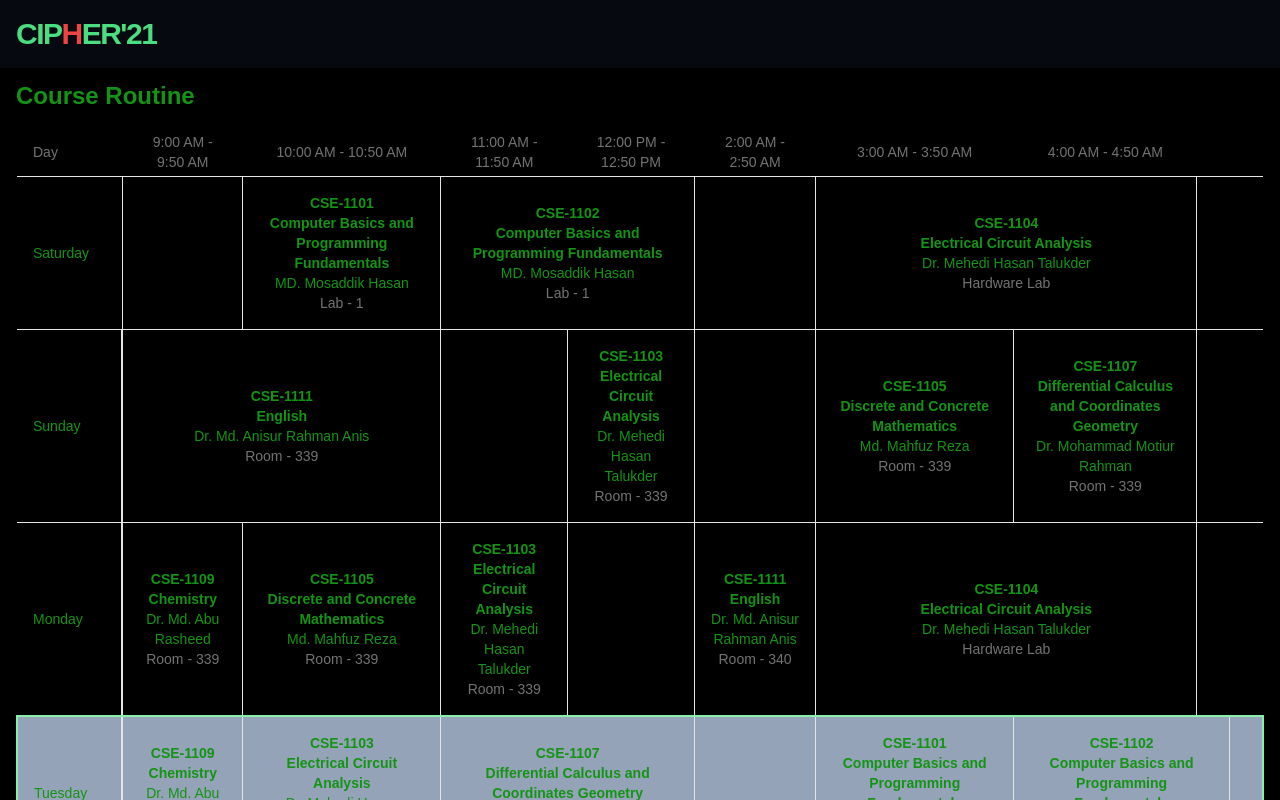
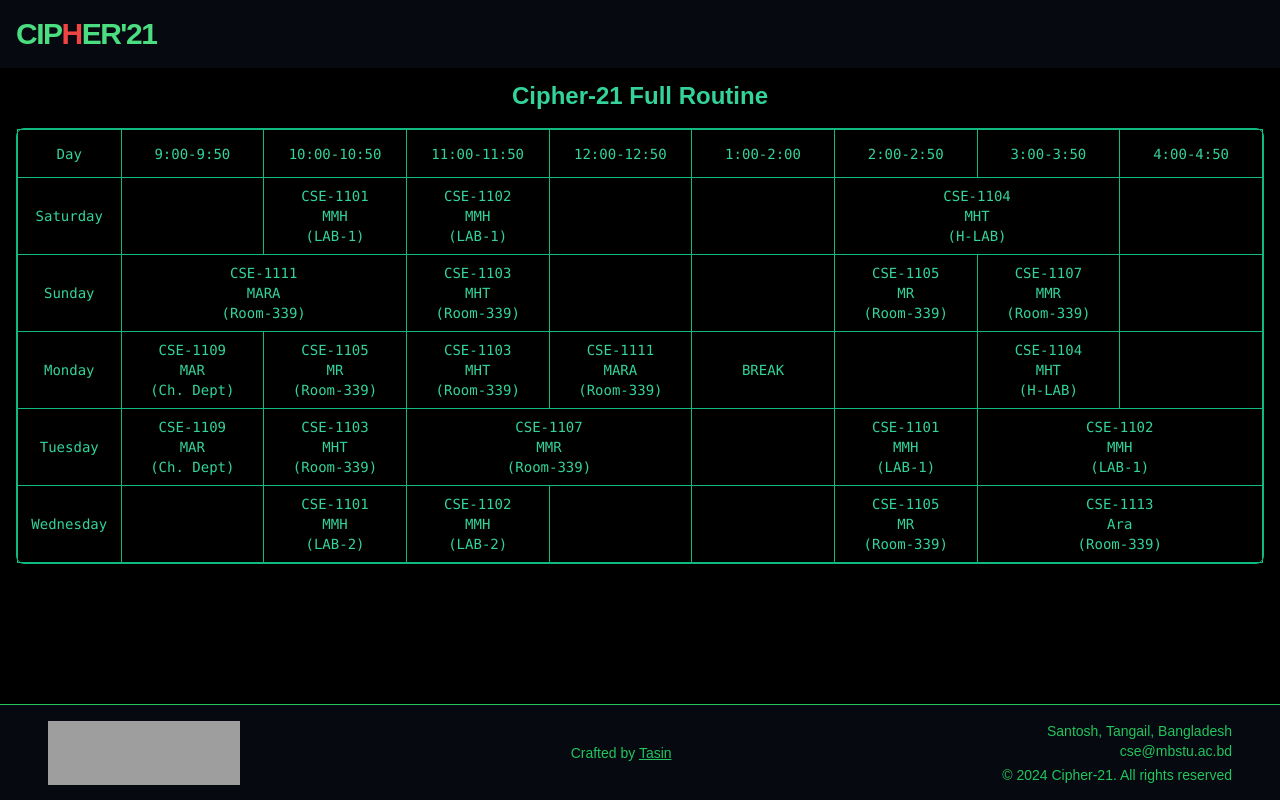
Before and after one commit to NurTasin/cipher-21, a Next.js app: page /routine in a window 1280 px wide. Shown: the top 800 px of the page. Built offline with nearby package versions, Linux system fonts and the light colour scheme; grey boxes are pictures that could not be loaded.

Commit message:
Fixes the Routine

```diff
--- a/app/(pages)/routine/page.tsx
+++ b/app/(pages)/routine/page.tsx
@@ -1,167 +1,120 @@
-"use client";
-import React from 'react';
+import { Table, TableBody, TableCell, TableHead, TableHeader, TableRow } from "@/components/ui/table"
 
-import {routine} from '../../../lib/data/routine';
-import instructors from '../../../lib/data/instructors';
-import courses from '@/lib/data/courses';
-import { ScrollArea, ScrollBar } from "@/components/ui/scroll-area";
-import { Separator } from "@/components/ui/separator";
-import { Table, TableBody, TableCell, TableHead, TableHeader, TableRow } from "@/components/ui/table";
-const weekday = ["Sunday", "Monday", "Tuesday", "Wednesday", "Thursday", "Friday", "Saturday"];
-
-const useIsMobile = () => {
-    const [isMobile, setIsMobile] = React.useState(false)
-
-    React.useEffect(() => {
-        const checkIsMobile = () => setIsMobile(window.innerWidth < 768)
-        checkIsMobile()
-        window.addEventListener('resize', checkIsMobile)
-        return () => window.removeEventListener('resize', checkIsMobile)
-    }, [])
-
-    return isMobile
-}
-
-const isLongSlot = (slot: string) => {
-    const [start, end] = slot.split('-')
-    const [startHour, startMinute] = start.split(':').map(Number)
-    const [endHour, endMinute] = end.split(':').map(Number)
-    const duration = (endHour - startHour) * 60 + (endMinute - startMinute)
-    return duration > 60
-}
-
-const MobileView = () => (
-    <div className="space-y-6">
-        {Object.entries(routine).map(([day, { dayname, classes }]) => (
-            <div key={day} className="bg-muted rounded-lg overflow-hidden">
-                <div className="bg-primary text-primary-foreground p-2 font-semibold">{dayname}</div>
-                <ScrollArea className="w-full whitespace-nowrap rounded-md border">
-                    <div className="flex">
-                        {classes.map((course, index) => (
-                            <div
-                                key={`${day}-${index}`}
-                                className={`flex-none p-2 border-r last:border-r-0 ${isLongSlot(course.slot) ? 'w-[300px]' : 'w-[150px]'}`}
-                            >
-                                <div className="text-sm font-medium text-center mb-2">{course.slot}</div>
-                                <Separator className="my-2" />
-                                <div className="mt-1">
-                                    <div className="font-semibold text-sm text-center">{course.courseCode}</div>
-                                    <div className="text-xs text-center">{course.instructor}</div>
-                                    <div className="text-xs text-muted-foreground text-center">{course.roomNumber}</div>
-                                </div>
-                            </div>
-                        ))}
-                    </div>
-                    <ScrollBar orientation="horizontal" />
-                </ScrollArea>
-            </div>
-        ))}
-    </div>
-)
-
-const DesktopView = () => {
-    const [selectedDay, setSelectedDay] = React.useState<string | null>(null);
-    const allSlots = [
-        "08:00-08:50", "09:00-09:50", "10:00-10:50", "11:00-11:50",
-        "12:00-12:50", "02:00-02:50", "03:00-03:50", "04:00-04:50"
-    ]
-
-    const getSlotSpan = (slot: string) => {
-        const [start, end] = slot.split('-')
-        const startIndex = allSlots.findIndex(s => s.startsWith(start))
-        const endIndex = allSlots.findIndex(s => s.endsWith(end))
-        return endIndex - startIndex + 1
-    }
-
-    const formatTimeSlot = (slot: string) => {
-        const [start, end] = slot.split('-')
-        const formatTime = (time: string) => {
-            const [hour, minute] = time.split(':')
-            const hourNum = parseInt(hour)
-            const ampm = hourNum >= 12 ? 'PM' : 'AM'
-            const formattedHour = hourNum % 12 || 12
-            return `${formattedHour}:${minute} ${ampm}`
-        }
-        return `${formatTime(start)} - ${formatTime(end)}`
-    }
-
-    const getEarliestSlot = () => {
-        return allSlots.find(slot =>
-            Object.values(routine).some(day =>
-                day.classes.some(course => course.slot.startsWith(slot.split('-')[0]))
-            )
-        ) || allSlots[0]
-    }
-
-    const getLatestSlot = () => {
-        return [...allSlots].reverse().find(slot =>
-            Object.values(routine).some(day =>
-                day.classes.some(course => course.slot.endsWith(slot.split('-')[1]))
-            )
-        ) || allSlots[allSlots.length - 1]
-    }
-
-    const earliestSlot = getEarliestSlot()
-    const latestSlot = getLatestSlot()
-    const displaySlots = allSlots.slice(
-        allSlots.indexOf(earliestSlot),
-        allSlots.indexOf(latestSlot) + 1
-    )
-
-    React.useEffect(() => {
-        console.log(weekday[new Date().getDay()]);
-        setSelectedDay(weekday[new Date().getDay()]);
-    }, [])
-
+export default function HackerRoutine() {
   return (
-        <Table>
+    <div className="min-h-[calc(100vh-275px)] md:min-h-[calc(100vh-160px)] p-4 bg-black rounded-lg overflow-x-auto md:overflow-x-visible">
+      <h1 className="text-2xl font-bold mb-4 text-emerald-400 text-center">Cipher-21 Full Routine</h1>
+      <div className="border border-emerald-500 rounded-lg min-w-[800px] md:min-w-full">
+        <Table className="border-collapse md:w-full">
           <TableHeader>
             <TableRow>
-                    <TableHead className="w-[100px]">Day</TableHead>
-                    {displaySlots.map(slot => (
-                        <TableHead key={slot} className="text-center">{formatTimeSlot(slot)}</TableHead>
-                    ))}
+              <TableHead className="text-emerald-400 font-mono border border-emerald-500 p-2 text-center">Day</TableHead>
+              <TableHead className="text-emerald-400 font-mono border border-emerald-500 p-2 text-center min-w-32">9:00-9:50</TableHead>
+              <TableHead className="text-emerald-400 font-mono border border-emerald-500 p-2 text-center min-w-32">10:00-10:50</TableHead>
+              <TableHead className="text-emerald-400 font-mono border border-emerald-500 p-2 text-center min-w-32">11:00-11:50</TableHead>
+              <TableHead className="text-emerald-400 font-mono border border-emerald-500 p-2 text-center min-w-32">12:00-12:50</TableHead>
+              <TableHead className="text-emerald-400 font-mono border border-emerald-500 p-2 text-center min-w-32">1:00-2:00</TableHead>
+              <TableHead className="text-emerald-400 font-mono border border-emerald-500 p-2 text-center min-w-32">2:00-2:50</TableHead>
+              <TableHead className="text-emerald-400 font-mono border border-emerald-500 p-2 text-center min-w-32">3:00-3:50</TableHead>
+              <TableHead className="text-emerald-400 font-mono border border-emerald-500 p-2 text-center min-w-32">4:00-4:50</TableHead>
             </TableRow>
           </TableHeader>
-            <TableBody>
-                {Object.values(routine).map(({ dayname, classes }) => (
-                    <TableRow key={dayname} className={`${dayname.toLowerCase().trim() === weekday[new Date().getDay()].toLowerCase().trim() ? "border-2 border-green-300 bg-slate-400" : ""} hover:bg-inherit`}>
-                        <TableCell className="font-medium relative">
-                            {dayname}
-                            <div className="absolute top-0 right-0 bottom-0 w-px bg-border" />
+          <TableBody className="font-mono">
+            <TableRow>
+              <TableCell className="text-emerald-400 border border-emerald-500 p-2 text-center">Saturday</TableCell>
+              <TableCell className="text-emerald-400 border border-emerald-500 p-2 text-center"></TableCell>
+              <TableCell className="text-emerald-400 border border-emerald-500 p-2 text-center">
+                CSE-1101<br />MMH<br />(LAB-1)
               </TableCell>
-                        {displaySlots.map((slot, index) => {
-                            const course = classes.find(c => c.slot.startsWith(slot.split('-')[0]))
-                            if (course) {
-                                const span = getSlotSpan(course.slot)
-                                if (index === displaySlots.findIndex(s => s.startsWith(course.slot.split('-')[0]))) {
-                                    return (
-                                        <TableCell key={slot} colSpan={span} className="text-center border">
-                                            <div className="font-semibold">{course.courseCode}</div>
-                                            <div className="font-semibold">{courses[course.courseCode].name}</div>
-                                            <div className="text-sm">{instructors[course.instructor].full}</div>
-                                            <div className="text-sm text-muted-foreground">{course.roomNumber}</div>
+              <TableCell className="text-emerald-400 border border-emerald-500 p-2 text-center">
+                CSE-1102<br />MMH<br />(LAB-1)
               </TableCell>
-                                    )
-                                }
-                                return null
-                            }
-                            return <TableCell key={slot} />
-                        })}
+              <TableCell className="text-emerald-400 border border-emerald-500 p-2 text-center"></TableCell>
+              <TableCell className="text-emerald-400 border border-emerald-500 p-2 text-center"></TableCell>
+              <TableCell className="text-emerald-400 border border-emerald-500 p-2 text-center" colSpan={2}>
+                CSE-1104<br />MHT<br />(H-LAB)
+              </TableCell>
+              <TableCell className="text-emerald-400 border border-emerald-500 p-2 text-center"></TableCell>
             </TableRow>
-                ))}
+            <TableRow>
+              <TableCell className="text-emerald-400 border border-emerald-500 p-2 text-center">Sunday</TableCell>
+              <TableCell className="text-emerald-400 border border-emerald-500 p-2 text-center" colSpan={2}>
+                CSE-1111<br />MARA<br />(Room-339)
+              </TableCell>
+              <TableCell className="text-emerald-400 border border-emerald-500 p-2 text-center">
+                CSE-1103<br />MHT<br />(Room-339)
+              </TableCell>
+              <TableCell className="text-emerald-400 border border-emerald-500 p-2 text-center"></TableCell>
+              <TableCell className="text-emerald-400 border border-emerald-500 p-2 text-center"></TableCell>
+              <TableCell className="text-emerald-400 border border-emerald-500 p-2 text-center">
+                CSE-1105<br />MR<br />(Room-339)
+              </TableCell>
+              <TableCell className="text-emerald-400 border border-emerald-500 p-2 text-center">
+                CSE-1107<br />MMR<br />(Room-339)
+              </TableCell>
+              <TableCell className="text-emerald-400 border border-emerald-500 p-2 text-center"></TableCell>
+            </TableRow>
+            <TableRow>
+              <TableCell className="text-emerald-400 border border-emerald-500 p-2 text-center">Monday</TableCell>
+              <TableCell className="text-emerald-400 border border-emerald-500 p-2 text-center">
+                CSE-1109<br />MAR<br />(Ch. Dept)
+              </TableCell>
+              <TableCell className="text-emerald-400 border border-emerald-500 p-2 text-center">
+                CSE-1105<br />MR<br />(Room-339)
+              </TableCell>
+              <TableCell className="text-emerald-400 border border-emerald-500 p-2 text-center">
+                CSE-1103<br />MHT<br />(Room-339)
+              </TableCell>
+              <TableCell className="text-emerald-400 border border-emerald-500 p-2 text-center">
+                CSE-1111<br />MARA<br />(Room-339)
+              </TableCell>
+              <TableCell className="text-emerald-400 border border-emerald-500 p-2 text-center">BREAK</TableCell>
+              <TableCell className="text-emerald-400 border border-emerald-500 p-2 text-center"></TableCell>
+              <TableCell className="text-emerald-400 border border-emerald-500 p-2 text-center">
+                CSE-1104<br />MHT<br />(H-LAB)
+              </TableCell>
+              <TableCell className="text-emerald-400 border border-emerald-500 p-2 text-center"></TableCell>
+            </TableRow>
+            <TableRow>
+              <TableCell className="text-emerald-400 border border-emerald-500 p-2 text-center">Tuesday</TableCell>
+              <TableCell className="text-emerald-400 border border-emerald-500 p-2 text-center">
+                CSE-1109<br />MAR<br />(Ch. Dept)
+              </TableCell>
+              <TableCell className="text-emerald-400 border border-emerald-500 p-2 text-center">
+                CSE-1103<br />MHT<br />(Room-339)
+              </TableCell>
+              <TableCell className="text-emerald-400 border border-emerald-500 p-2 text-center" colSpan={2}>
+                CSE-1107<br />MMR<br />(Room-339)
+              </TableCell>
+              <TableCell className="text-emerald-400 border border-emerald-500 p-2 text-center"></TableCell>
+              <TableCell className="text-emerald-400 border border-emerald-500 p-2 text-center">
+                CSE-1101<br />MMH<br />(LAB-1)
+              </TableCell>
+              <TableCell className="text-emerald-400 border border-emerald-500 p-2 text-center" colSpan={2}>
+                CSE-1102<br />MMH<br />(LAB-1)
+              </TableCell>
+            </TableRow>
+            <TableRow>
+              <TableCell className="text-emerald-400 border border-emerald-500 p-2 text-center">Wednesday</TableCell>
+              <TableCell className="text-emerald-400 border border-emerald-500 p-2 text-center"></TableCell>
+              <TableCell className="text-emerald-400 border border-emerald-500 p-2 text-center">
+                CSE-1101<br />MMH<br />(LAB-2)
+              </TableCell>
+              <TableCell className="text-emerald-400 border border-emerald-500 p-2 text-center">
+                CSE-1102<br />MMH<br />(LAB-2)
+              </TableCell>
+              <TableCell className="text-emerald-400 border border-emerald-500 p-2 text-center"></TableCell>
+              <TableCell className="text-emerald-400 border border-emerald-500 p-2 text-center"></TableCell>
+              <TableCell className="text-emerald-400 border border-emerald-500 p-2 text-center">
+                CSE-1105<br />MR<br />(Room-339)
+              </TableCell>
+              <TableCell className="text-emerald-400 border border-emerald-500 p-2 text-center" colSpan={2}>
+                CSE-1113<br />Ara<br />(Room-339)
+              </TableCell>
+            </TableRow>
           </TableBody>
         </Table>
-    )
-}
-
-export default function ResponsiveCourseRoutine() {
-    const isMobile = useIsMobile()
-
-    return (
-        <div className="container mx-auto p-4">
-            <h1 className="text-2xl font-bold mb-4">Course Routine</h1>
-            {isMobile ? <MobileView /> : <DesktopView />}
+      </div>
     </div>
   )
 }
```
Lines whose indentation alone changed are shown as unchanged.
